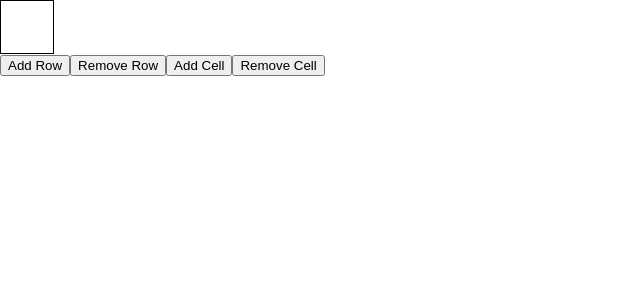
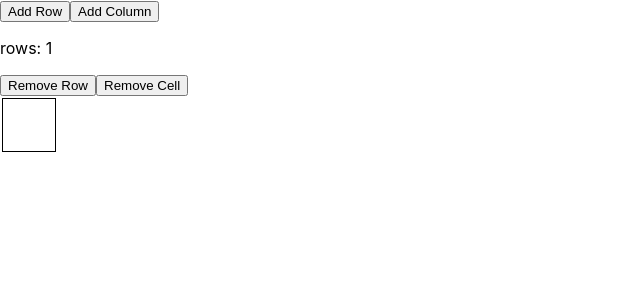
Before and after one commit to AliAngelinaaa/DOM-Challenges-III-with-ReactJS-, a React (Create React App) app: page / in a window 1280 px wide. Both pictures are taken after a click on the button "Add Row". Shown: the top 300 px of the page, without its empty margins (0-640 px from the left). Built offline with nearby package versions, Linux system fonts and the light colour scheme.

Commit message:
Got add row function working

```diff
--- a/src/components/App.jsx
+++ b/src/components/App.jsx
@@ -12,40 +12,41 @@ class App extends Component{
             rows: 0,
             col: 0,
         }
+    this.addRow = this.addRow.bind(this);
+    this.addCol = this.addCol.bind(this);
     }
+
     addRow() {
-        this.setState((prevState) => ({
-            rows: prevState.rows + 1
-        }));
+        console.log("Hi this is function addRow");
+        this.setState({ rows : this.state.rows + 1});
     }
-    addCell() {
-        this.setState((prevState) => ({
-            col: prevState.col + 1
-        }));
+
+    addCol() {
+        console.log("Hi this is function addCol");
+        this.setState({ col : this.state.col + 1});
     }
-    removeRow() {
-        this.setState((prevState) => ({
-            rows: Math.max(prevState.rows - 1, 0)
-        }));
-    }
-    removeCell() {
-        this.setState((prevState) => ({
-            col: Math.max(prevState.col - 1, 0)
-        }));
-    }
-    colorChange(event) {
-        this.setState({
-          selColor: event.target.value,
-        });
-      }
+
+    // removeRow() {
+    //     this.setState((prevState) => ({
+    //         rows: Math.max(prevState.rows - 1, 0)
+    //     }));
+    // }
+
+    // colorChange(event) {
+    //     this.setState({
+    //       selColor: event.target.value,
+    //     });
+    //   }
 
     render() {
+
         return <div>
-            <TableCell/>
-            <button onclick="addRow">Add Row</button>
-            <button onclick="removeRow">Remove Row</button>
-            <button onclick="addCell">Add Cell</button>
-            <button onclick="removeCell">Remove Cell</button>
+            <button onClick={this.addRow}>Add Row</button>
+            <button onClick={this.addCol}>Add Column</button>
+            <p>rows: {this.state.rows}</p>
+            <button onClick={this.removeRow}>Remove Row</button>
+            <button onClick={this.removeCell}>Remove Cell</button>
+            <Table onClickAddRows = {this.state.rows} onClickAddCols = {this.state.col}/>
             {/* <select value={selColor} onChange={(event) => this.colorChange(event)}>
                 <option value="white">White</option>
                 <option value="red">Red</option>
--- a/src/components/Table.jsx
+++ b/src/components/Table.jsx
@@ -4,23 +4,34 @@ import TableRow from './TableRow';
 class Table extends Component{
     constructor(props) {
         super(props);
-    }
-    renderTableRows(rows, columns, selectedColor) {
-        const tableRows = [];
+        // this.state = {
+        //   rows: 0,
+        //   col: 0,
+      }
 
-        for (let i = 0; i < rows; i++) {
-          tableRows.push(<TableRow key={i} columns={columns} selectedColor={selectedColor} />);
-        }
+    // renderTableRows(rows, columns, selectedColor) {
+    //     const tableRows = [];
 
-        return tableRows;
-      }
+    //     for (let i = 0; i < rows; i++) {
+    //       tableRows.push(<TableRow key={i} columns={columns} selectedColor={selectedColor} />);
+    //     }
+
+    //     return tableRows;
+    //   }
     render() {
-        const { rows, columns, selectedColor } = this.props;
-    const tableRows = this.renderTableRows(rows, columns, selectedColor);
-
-    return<table>
-        <tbody>{tableRows}</tbody>
+    //     const { rows, columns, selectedColor } = this.props;
+    // const tableRows = this.renderTableRows(rows, columns, selectedColor);
+    console.log(this.props.onClickAddRows);
+    console.log(this.props.onClickAddCols);
+    // var {numOfRows} = this.props.onClickAddRows;
+    const tableRow = Array.from({ length: this.props.onClickAddRows }, (_, index) => <TableRow key={index} />);
+    return(
+      <table>
+        <tbody>
+          {tableRow}
+        </tbody>
       </table>
+    )
     }
 }
 export default Table;
--- a/src/components/TableRow.jsx
+++ b/src/components/TableRow.jsx
@@ -17,10 +17,13 @@ class TableRow extends Component{
     }
 
     render() {
-        const { columns, selectedColor } = this.props;
-        const tableCells = this.renderTableCells(columns, selectedColor);
+        // const { columns, selectedColor } = this.props;
+        // const tableCells = this.renderTableCells(columns, selectedColor);
 
-        return <tr>{tableCells}</tr>;
+        return <tr>
+            {/* {tableCells} */}
+            <TableCell></TableCell>
+            </tr>;
     }
 }
 export default TableRow;
```
